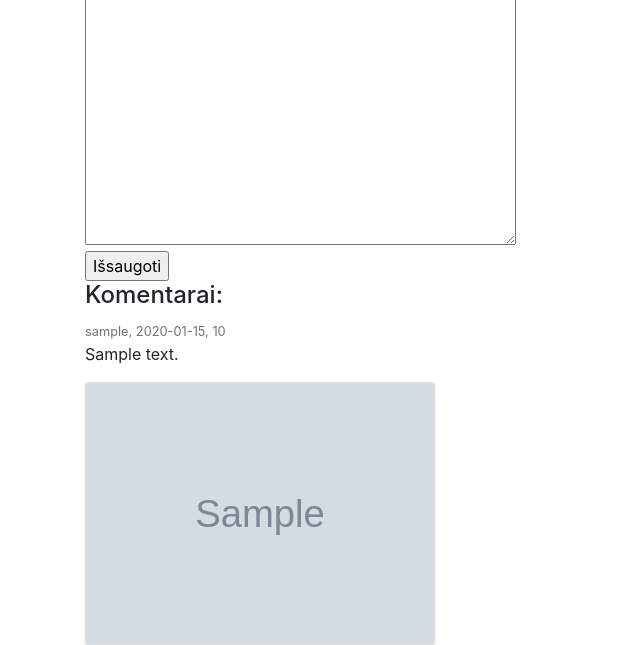
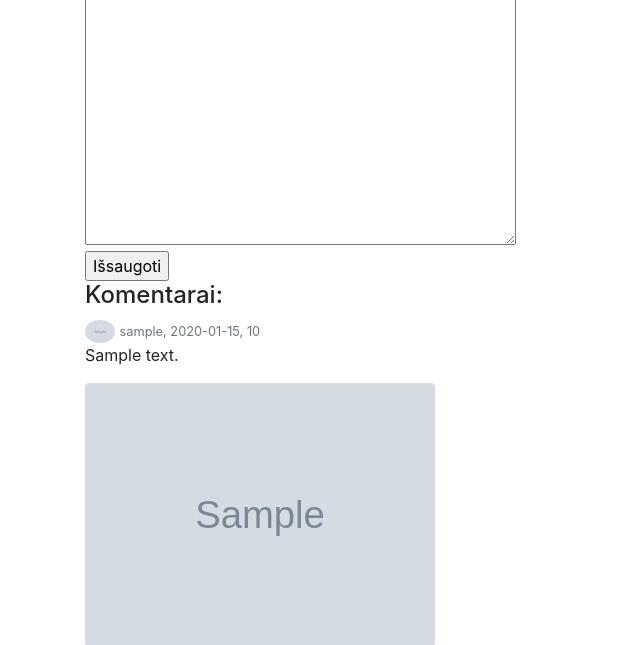
Before and after one commit to DonatasNoreika/myblog_202401, a Django app: page /posts/1 in a window 1280 px wide. Shown: the part 355-1000 px from the top of the page, without its empty margins (0-640 px from the left). Run offline with Django 5.2, Linux system fonts and the light colour scheme; a user stored in the database is signed in; tables that the repository leaves empty hold one stand-in row (values such as "Sample post"); grey boxes marked "Sample" are stand-in pictures; some libraries are stand-ins or nearby versions.

Commit message:
Pataisyta klaida, kai prie komentaro rodoma ne komentatoriaus, o straipsnio, po kuriuo komentuojama, autoriaus nuotrauka

```diff
--- a/mysite/myblog/templates/post.html
+++ b/mysite/myblog/templates/post.html
@@ -32,6 +32,7 @@
         {% if post.comments.all %}
         <h4>Komentarai:</h4>
         {% for comment in post.comments.all %}
+        <img class="rounded-circle account-img" style="width: 30px" src="{{ comment.author.profile.photo.url }}">
         <small class="text-muted">{{ comment.author }}, {{ comment.date|date:"Y-m-d, f" }}</small>
         <p>{{ comment.content|safe }}</p>
         <p></p>
```
